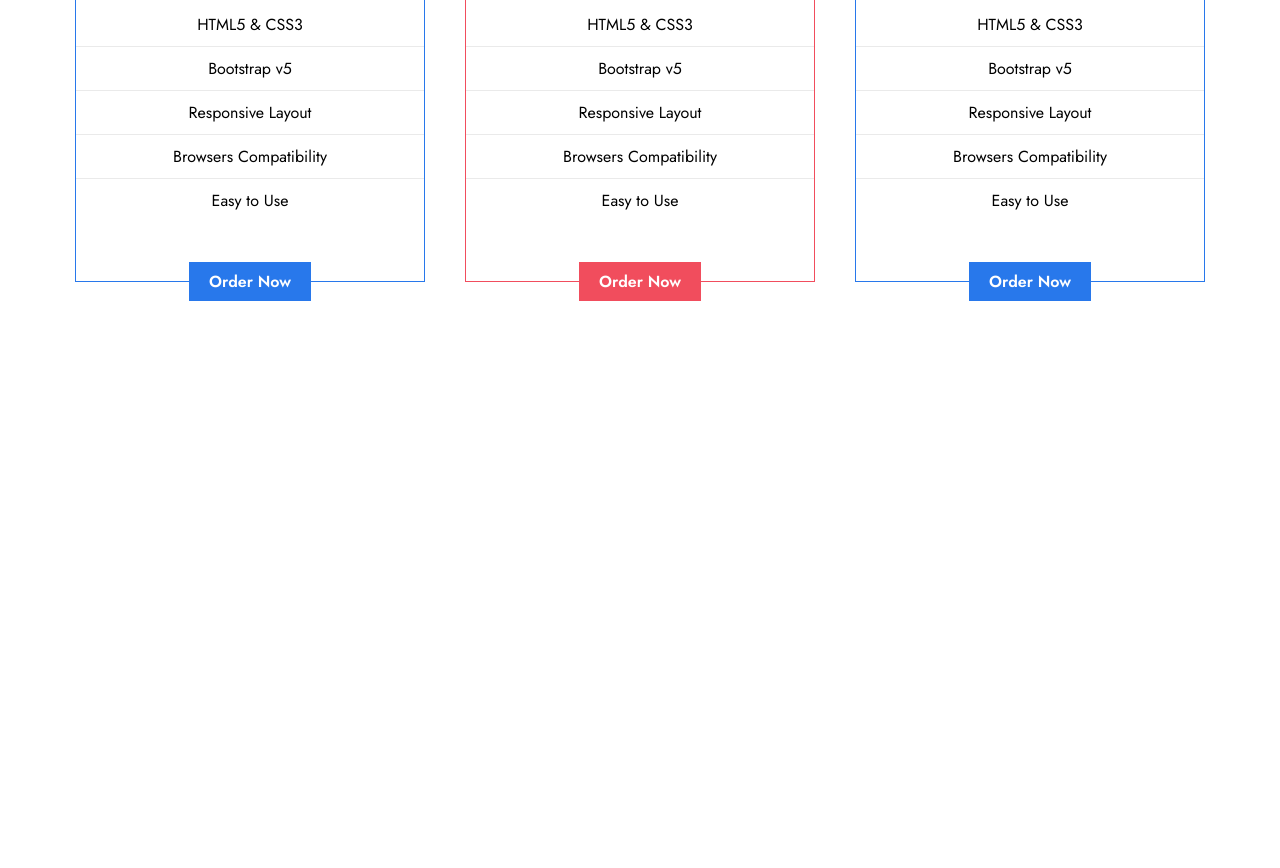
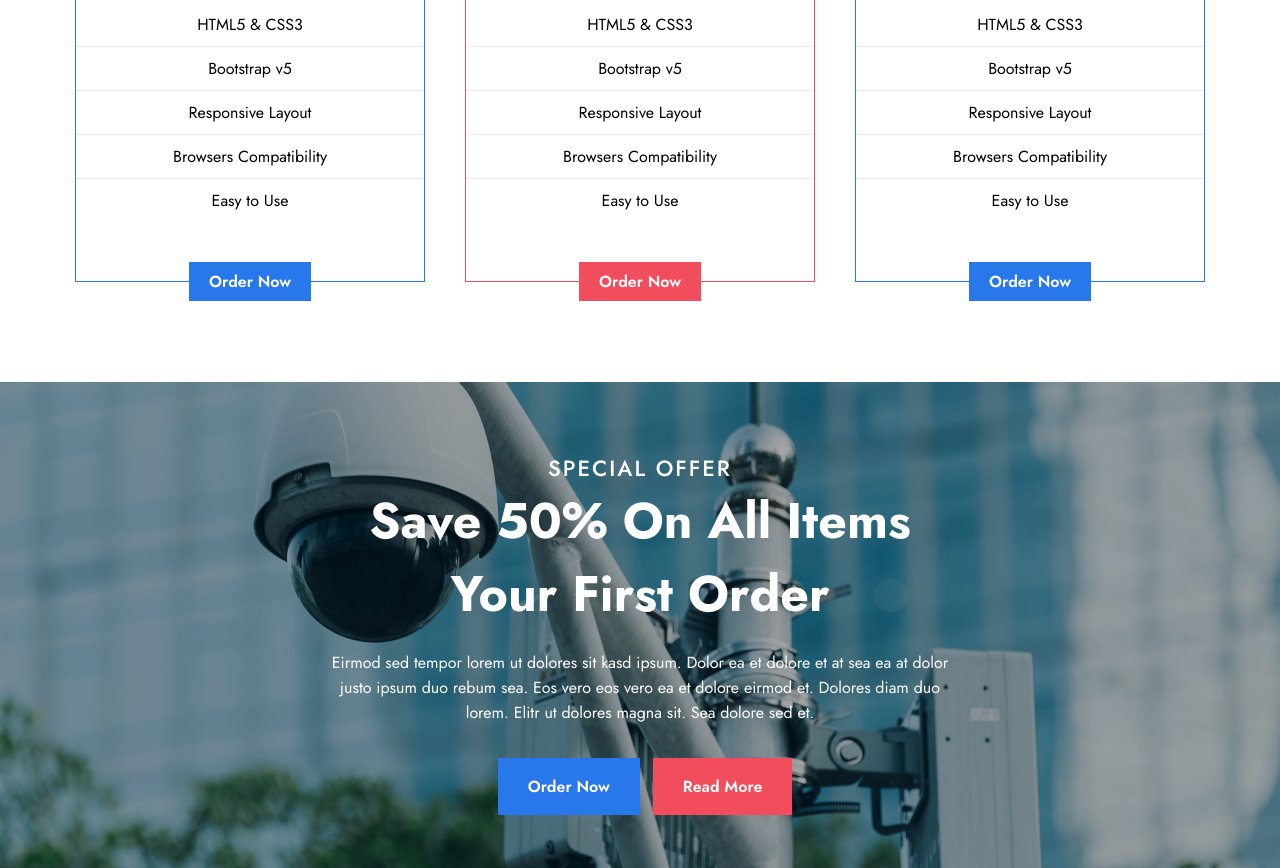
Before and after one commit to atharvabaodhankar/safecam, a plain HTML site: page index.html in a window 1280 px wide. Shown: the part 3277-4145 px from the top of the page. Before the commit the page ends 3659 px from the top, so only its background shows below. Drawn offline with Linux system fonts and the light colour scheme; a web font is replaced by a local one.

Commit message:
added Offers Section

```diff
--- a/index.html
+++ b/index.html
@@ -198,6 +198,17 @@
 
         </div>
     </section>
+    <section id="offer">
+        <div class="offer">
+            <h2>SPECIAL OFFER</h2>
+            <h1>Save 50% On All Items Your First Order</h1>
+            <p>Eirmod sed tempor lorem ut dolores sit kasd ipsum. Dolor ea et dolore et at sea ea at dolor justo ipsum duo rebum sea. Eos vero eos vero ea et dolore eirmod et. Dolores diam duo lorem. Elitr ut dolores magna sit. Sea dolore sed et.</p>
+            <div class="btn-hero">
+                <a href="#" class="btn-blue">Order Now</a>
+                <a href="#" class="btn-red">Read More</a>
+            </div>
+        </div>
+    </section>
 
     <script src="https://kit.fontawesome.com/79f75f2740.js" crossorigin="anonymous"></script>
     <script>
--- a/style.css
+++ b/style.css
@@ -485,6 +485,41 @@ nav ul li a:hover{
     border: none;
     background-color: #eaeaea;
 }
+/* Offer */
+#offer{
+    display: flex;
+    align-items: center;
+    justify-content: center;
+    padding: 7rem 0;
+    background-image: url(carousel-2.jpg);
+    background-position: center;
+    background-size: cover;
+    position: relative;
+    z-index: 2;
+}
+#offer::after{
+    content: '';
+    width: 100%;
+    height: 100%;
+    position: absolute;
+    background-color: #0000005a;
+    z-index: -1;
+}
+.offer{
+    display: flex;
+    align-items: center;
+    justify-content: center;
+    flex-direction: column;
+    text-align: center;
+    color: #ffff;
+    padding: 0 3rem;
+    width: 700px;
+}
+.offer h2{
+    font-size: 2.2rem;
+    letter-spacing: 2px;
+    font-weight: 500;
+}
 @media screen and (max-width:1350px) {
     .aboutus {
         display: flex;
@@ -554,6 +589,9 @@ nav ul li a:hover{
     .nav-phone{
         padding: 2rem 2rem;
     }
+    .offer {
+        width: 90%;
+    }
 }
 @media screen and (max-width:800px) {
 
@@ -599,6 +637,9 @@ nav ul li a:hover{
     .aboutus-box{
         width: 100%;
     }
+    .offer {
+        width: 100%;
+    }
 }
 @media screen and (max-width:500px) {
     h1 {
@@ -610,4 +651,10 @@ nav ul li a:hover{
     .price-box {
         width: 90%;
     }
+    .offer h2{
+        font-size: 1.7rem;
+    }
+    .offer {
+        padding: 0 1rem;
+    }
 }
```
Also changed, not shown: carousel-2.jpg (added).
